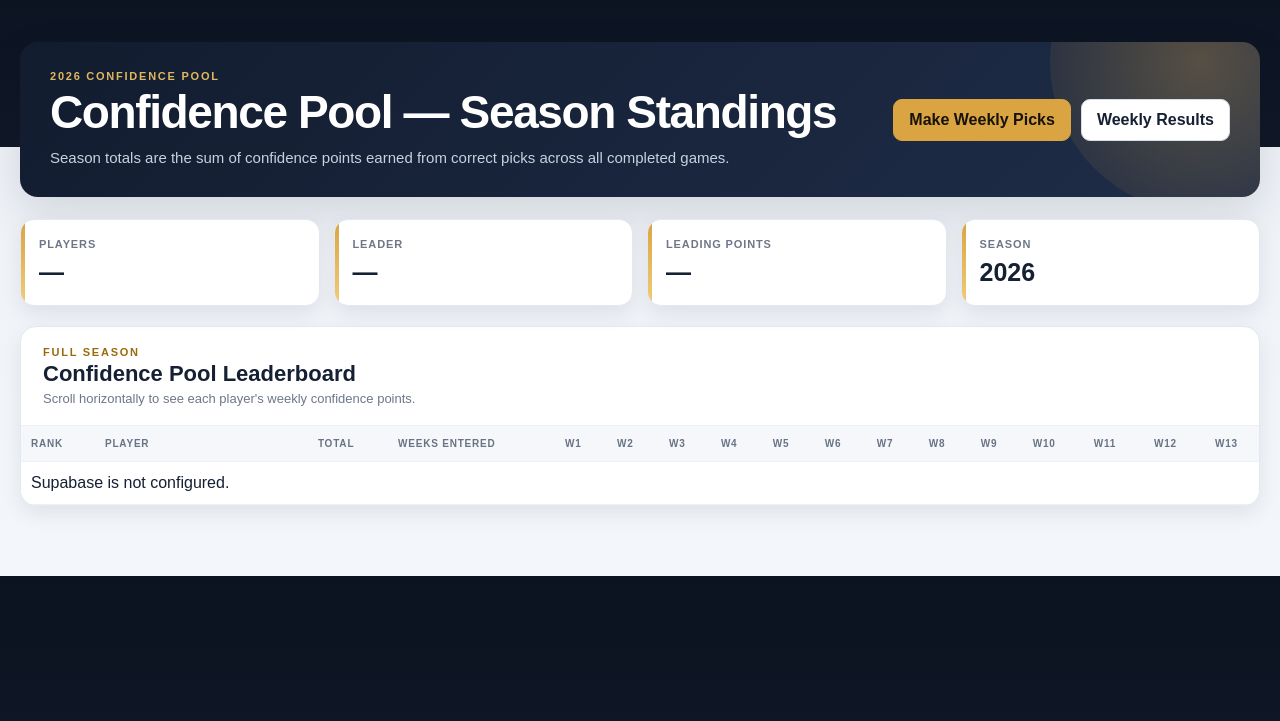
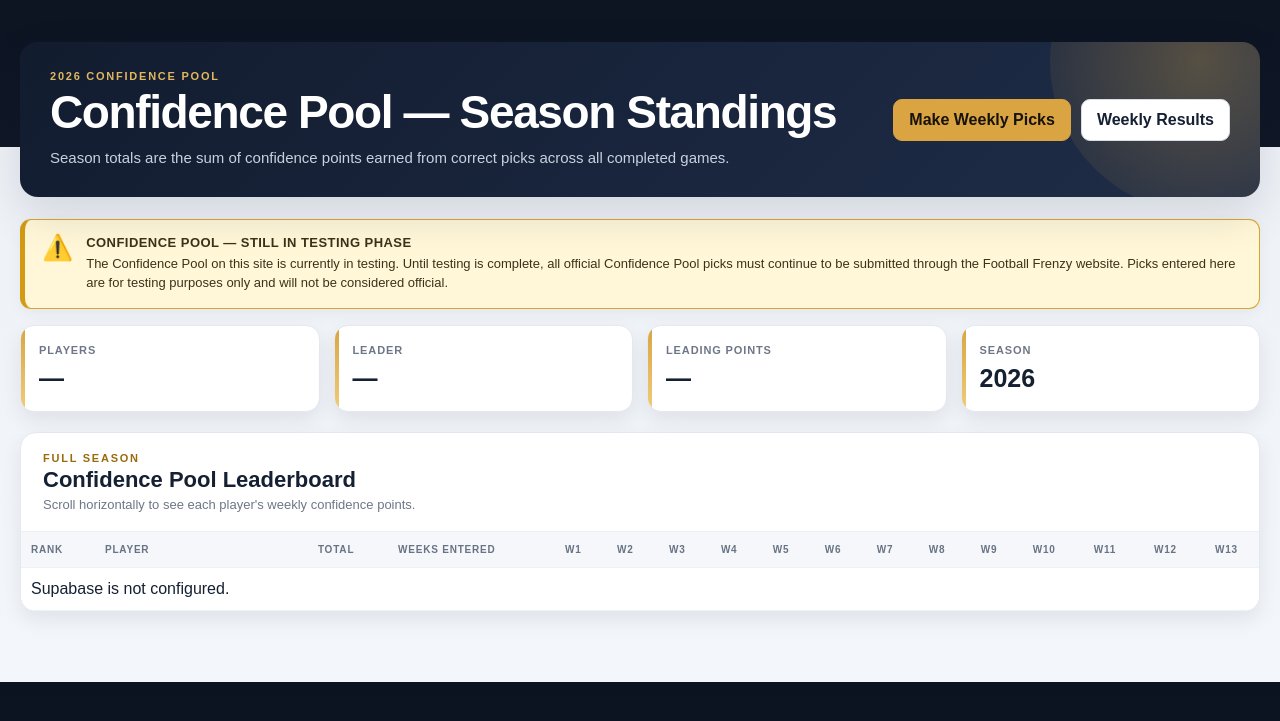
Before and after one commit to fsmalley/NFL-Degenerates-pool, a Flask app: page /confidence/standings in a window 1280 px wide. Shown: the part 63-784 px from the top of the page. Run offline with Flask 3, Linux system fonts and the light colour scheme; the visitor is signed in with stand-in values (Sample User, id 1); data that the repository does not hold is empty.

Commit message:
Add files via upload
Announcement for confidence pool testing

```diff
--- a/static/style.css
+++ b/static/style.css
@@ -635,3 +635,24 @@ tbody tr:first-child .rank-badge{background:var(--accent-soft);border-color:#e7c
   .dashboard-announcement-admin-grid{grid-template-columns:1fr}
   .dashboard-announcement-message{grid-row:auto}
 }
+
+
+/* V2.12.1 Confidence Pool testing notice */
+.confidence-testing-alert{
+  display:flex;align-items:flex-start;gap:13px;margin:16px 0;padding:15px 17px;
+  border:1px solid #d9a72f;border-left:5px solid #d39a13;border-radius:11px;
+  background:#fff7d8;color:#3c3219;box-shadow:0 5px 16px rgba(0,0,0,.05)
+}
+.confidence-testing-icon{font-size:25px;line-height:1}
+.confidence-testing-alert strong{display:block;font-size:13px;letter-spacing:.035em}
+.confidence-testing-alert p{margin:5px 0 0;line-height:1.45;font-size:13px}
+.dashboard-testing-badge{
+  display:inline-block;margin:2px 0 9px;padding:5px 8px;border-radius:7px;
+  background:#fff1bd;border:1px solid #dfbd52;color:#70540b;
+  font-size:10px;font-weight:950;letter-spacing:.04em
+}
+
+.dashboard-testing-note{
+  margin:-3px 0 10px;padding:8px 9px;border-radius:7px;background:#fff9e6;
+  color:#66531c;font-size:11px;font-weight:750;line-height:1.35
+}
--- a/templates/confidence_standings.html
+++ b/templates/confidence_standings.html
@@ -24,6 +24,13 @@
 </header>
 <main><section class="hero"><div><div class="eyebrow">{{season}} CONFIDENCE POOL</div><h1>Confidence Pool — Season Standings</h1><p>Season totals are the sum of confidence points earned from correct picks across all completed games.</p></div>
 <div class="hero-actions"><a class="button-link primary" href="/confidence">Make Weekly Picks</a><a class="button-link secondary" href="/confidence/results">Weekly Results</a></div></section>
+<section class="confidence-testing-alert" role="alert">
+  <div class="confidence-testing-icon" aria-hidden="true">⚠️</div>
+  <div>
+    <strong>CONFIDENCE POOL — STILL IN TESTING PHASE</strong>
+    <p>The Confidence Pool on this site is currently in testing. Until testing is complete, all official Confidence Pool picks must continue to be submitted through the Football Frenzy website. Picks entered here are for testing purposes only and will not be considered official.</p>
+  </div>
+</section>
 <section class="summary-grid"><div class="summary-card"><span>Players</span><strong id="players">—</strong></div><div class="summary-card"><span>Leader</span><strong id="leader">—</strong></div><div class="summary-card"><span>Leading Points</span><strong id="points">—</strong></div><div class="summary-card"><span>Season</span><strong>{{season}}</strong></div></section>
 <section class="card"><div class="section-head"><div><div class="eyebrow dark-eyebrow">FULL SEASON</div><h2>Confidence Pool Leaderboard</h2><p>Scroll horizontally to see each player's weekly confidence points.</p></div></div>
 <div class="tablewrap"><table class="confidence-standings-table"><thead><tr><th>Rank</th><th>Player</th><th>Total</th><th>Weeks Entered</th>{% for w in range(1,19) %}<th>W{{w}}</th>{% endfor %}</tr></thead><tbody id="body"><tr><td colspan="22">Loading standings…</td></tr></tbody></table></div></section></main>
--- a/templates/index.html
+++ b/templates/index.html
@@ -92,6 +92,8 @@
   <a class="dashboard-card confidence-dashboard-card" href="/confidence">
     <div class="dashboard-card-top"><span class="dashboard-icon">🎯</span><span class="dashboard-card-link">Make Confidence Picks →</span></div>
     <div class="eyebrow dark-eyebrow">CONFIDENCE POOL</div>
+    <div class="dashboard-testing-badge">⚠ TESTING — OFFICIAL PICKS ON FOOTBALL FRENZY</div>
+    <div class="dashboard-testing-note">Use Football Frenzy for all official Confidence Pool submissions until testing is complete.</div>
     <h2 id="confidenceStatus">Weekly Entry</h2>
     <div id="confidenceDeadline" class="dashboard-deadline">Loading deadline…</div>
     <div id="confidenceLeaders" class="dashboard-mini-leaders"></div>
```
Also changed, not shown: templates/confidence.html (+7 -0 lines), templates/confidence_results.html (+7 -0 lines), README.md.
